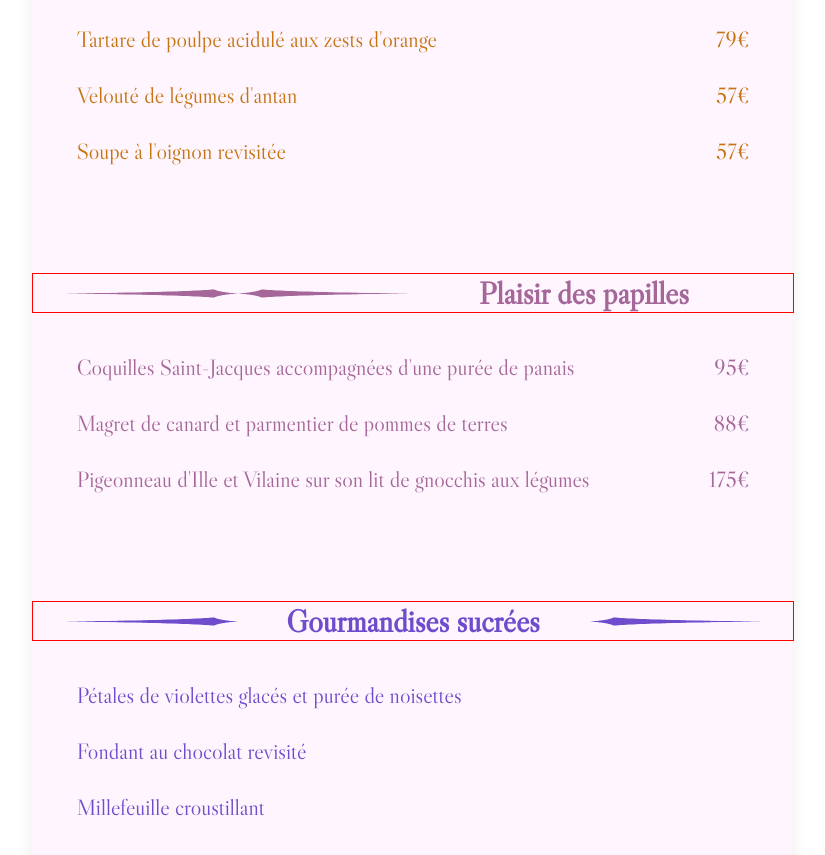
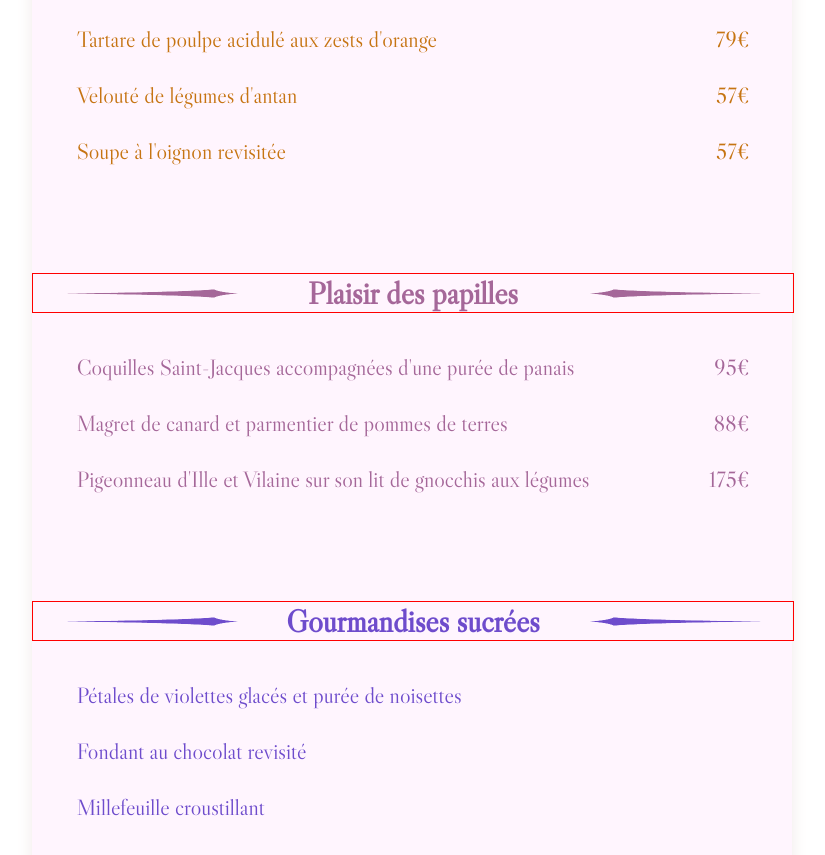
Before and after one commit to Jerome-G78/P3_jerome_gasson, a plain HTML site: page V0.9a/Menu-CAF.html in a window 1280 px wide. Shown: the part 917-1772 px from the top of the page, without its empty margins (228-1053 px from the left). Drawn offline with Linux system fonts and the light colour scheme; a web font is replaced by a local one.

Commit message:
Add files via upload

```diff
--- a/V0.9a/Menu-CAF.html
+++ b/V0.9a/Menu-CAF.html
@@ -57,7 +57,7 @@
 								<span class="C2">
 									<img class="Deco-PL" src="images/MCAF-Deco2-Left.png" alt="deco"/>
 									Plaisir des papilles
-									<img class="Deco-PL" src="images/MCAF-Deco2-Right.png" alt="deco"/>
+									<img class="Deco-PR" src="images/MCAF-Deco2-Right.png" alt="deco"/>
 								</span>
 							</h5>
 
```
Also changed, not shown: V0.9a/Menu-LDP.html (+1 -1 lines).
